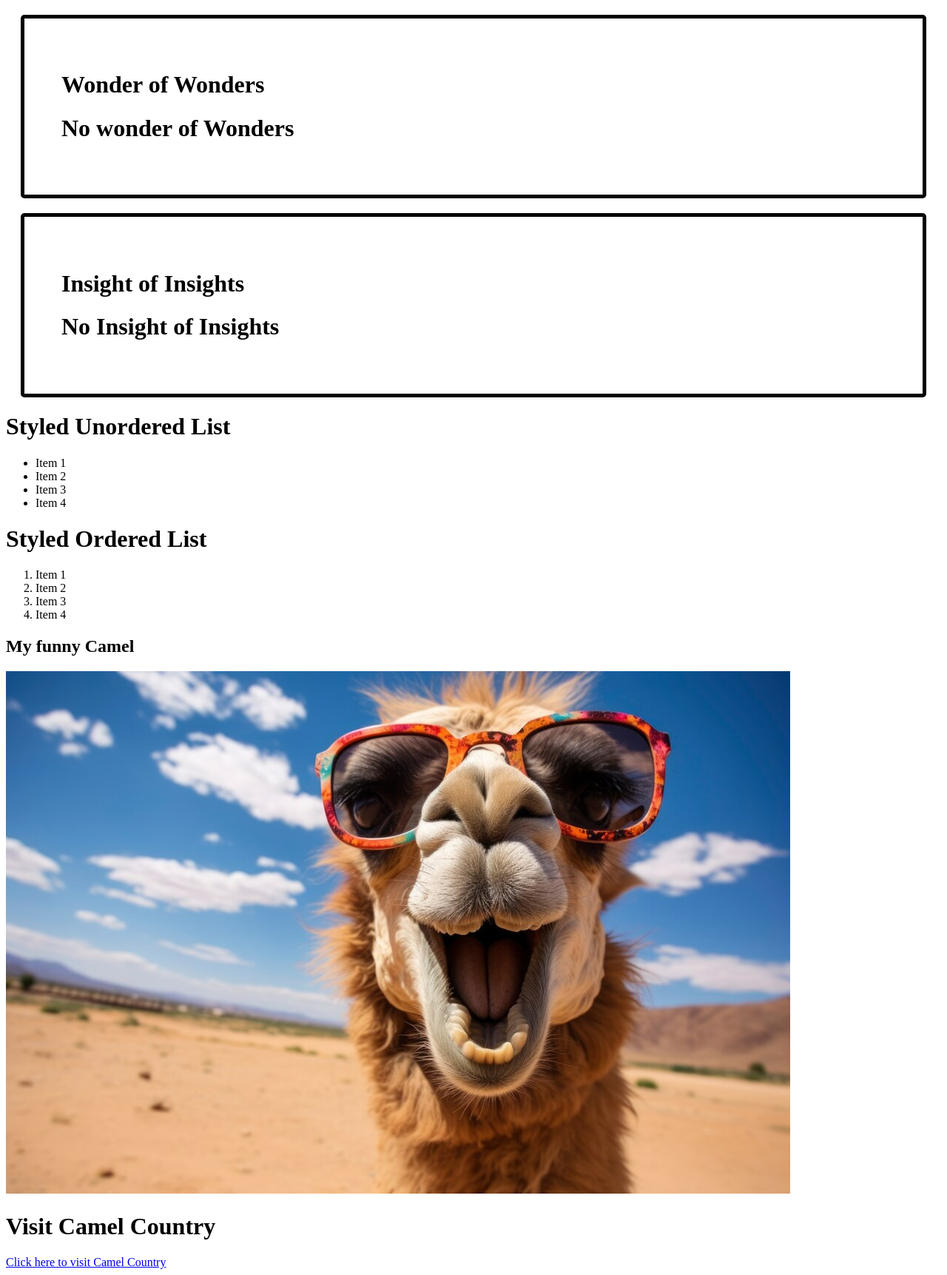
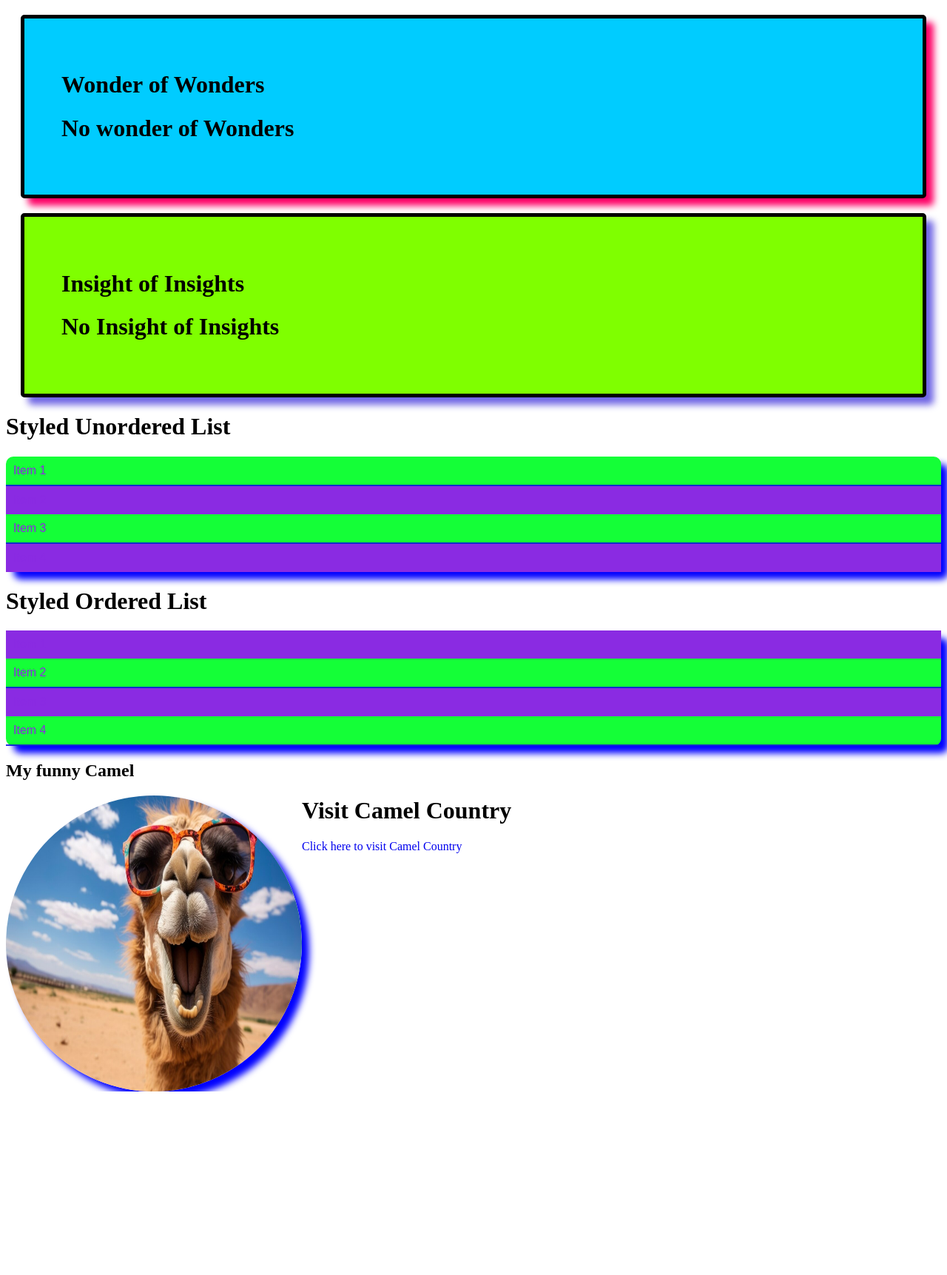
Before and after one commit to amanuelghe84/cssStylesBasics, a plain HTML site: page index.html in a window 1280 px wide. Shown: the whole page at 74% size. After the commit the page ends 1475 px from the top, so only its background shows below. Drawn offline with Linux system fonts and the light colour scheme.

Commit message:
save new change

```diff
--- a/css/index.css
+++ b/css/index.css
@@ -9,12 +9,97 @@
     border-radius: 5px;
 }
 .box-model:hover{
-    transform: scale(1.1)
-    transition: 0.5s;
+    transform: scale(1.1);
+    transform: 0.5s;
 }
 .box.model h1{
-    colo:white
-    text-align: center
-    fontsize
+    color: white;
+    text-align: center;
+    font-size: 20px;
+    font-family: Arial, Helvetica, sans-serif;
+    text-transform: capitalize;
+    text-shadow: 10px 10px 10px rgb(49, 254, 200);
+}
+
+#box-model-1{
+    background-color: rgb(0, 204, 255);
+    box-shadow: 10px 10px 10px rgb(255, 0, 102);
+}
+#box-model-1:hover{
+    background-color: blueviolet;
+}
+#box-model-2{
+    background-color: chartreuse;
+    box-shadow: 10px 10px 10px rgba(26, 9, 211, 0.625);
+}
+#box-model-2:hover{
+    background-color: rgb(20, 149, 255);
+}
+/* hover = behavior or event */
+
+/* ul{
+    list-style: none;
+}
+ol{
+    list-style: none;
+} */
+ul, ol{
+    list-style: none;
+    padding: 0px;
+    margin: 0px;
+    font-family: Arial, Helvetica, sans-serif;
+    color: blueviolet;
+    background-color: rgb(20, 255, 55);
+    border-radius: 10px;
+    box-shadow: 10px 10px 10px blue;
+
 
 }
+ul li, ol li{
+    padding: 10px;
+    border-bottom: 2px solid  #0e12dfdf;
+}
+/* ul li:last-child, ol li:last-child{
+    border-bottom: none;
+    ul li:first-child, ol li:first-child{
+    border-bottom: none;
+    ul li:nth-child(even or odd)
+} */
+ul li:nth-child(even), ol li:nth-child(odd){
+    border-bottom: none;
+    background-color: blueviolet;
+}
+.image-container{
+    display: block;
+    justify-content: center;
+    align-items: center;
+    height: 100vh;
+
+}
+img{
+    width: 400px;
+    height: 400px;
+    box-shadow: 10px 10px 10px blue;
+    border-radius: 50%;
+    float: left;
+}
+img:hover{
+    /* transform: rotate(360deg); */
+     transform: perspective(1000px) rotate(180deg);
+    opacity: 1;
+    transition: 1s;
+
+}
+#visit{
+    display: block;
+    height: 100%;
+    width: 100%;
+
+}
+#visit a{
+    text-decoration: none;
+
+}
+#visit a:hover{
+    color: limegreen;
+}
--- a/index.html
+++ b/index.html
@@ -33,10 +33,11 @@
 
         </ol>
     </div>
-    <div>
+    <div id="image-container">
         <h2> My funny Camel</h2>
         <img src="images/funny-camel.png" alt="my funny camel">
     </div>
+
     <div id="visit">
         <h1>Visit Camel Country</h1>
         <a href="https://img.freepik.com/free-photo/joyful-camel-having-fun_23-2151058766.jpg?t=st=1726002048~exp=1726005648~hmac=d78d6b71bfd5a6782957b97fc8950da77d1150fb15396e5d6c81ba9785552e30&w=1060">
```
